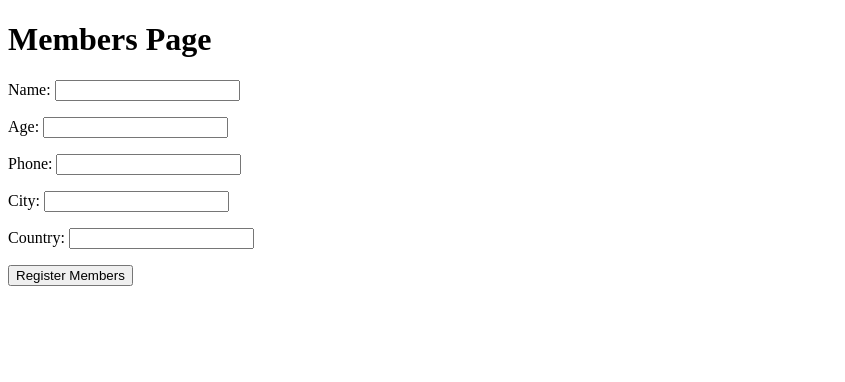
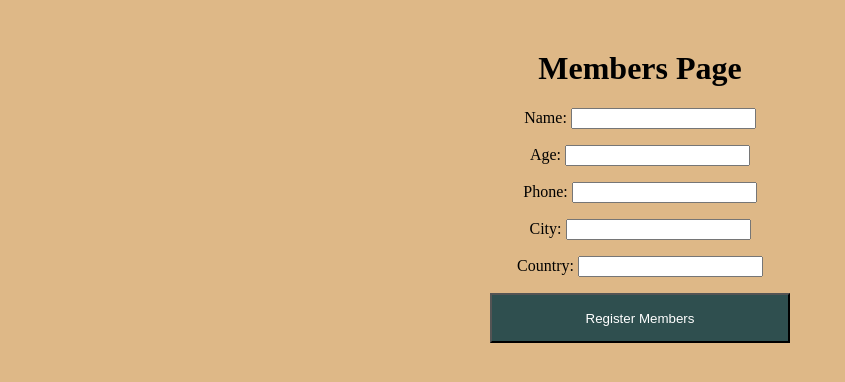
Before and after one commit to b3tt99/Django-files, a Django app: page /members/ in a window 1280 px wide. Shown: the top 382 px of the page, without its empty margins (0-845 px from the left). Run offline with Django 4.2, Linux system fonts and the light colour scheme.

Commit message:
added css to django

```diff
--- a/sbdjango/settings.py
+++ b/sbdjango/settings.py
@@ -118,6 +118,10 @@ USE_TZ = True
 
 STATIC_URL = 'static/'
 
+STATICFILES_DIRS = [
+    BASE_DIR / "static"
+]
+
 # Default primary key field type
 # https://docs.djangoproject.com/en/4.1/ref/settings/#default-auto-field
 
--- /dev/null
+++ b/static/css/style.css
@@ -0,0 +1,17 @@
+body{
+    background-color: burlywood;
+}
+
+.btn{
+    background-color: darkslategray;
+    color: white;
+    height: 50px;
+    width: 300px;
+
+}
+.div1{
+    text-align: center;
+    margin-top: 50px;
+
+
+}
--- a/templates/members.html
+++ b/templates/members.html
@@ -3,16 +3,18 @@
 <head>
     <meta charset="UTF-8">
     <title>Title</title>
+    {% load static %}
+       <link rel="stylesheet" href="{% static "css/style.css" %}">
 </head>
 <body>
-
+<div class="div1">
 <h1>Members Page</h1>
 
 <form action="" method="POST">
     {% csrf_token %}
     {{ member_form.as_p }}
 
-    <input type="submit" name="members" value="Register Members">
+    <input type="submit" name="members" value="Register Members" class="btn">
 
 </form>
 {% if submit_members == "Register Members" %}
@@ -25,6 +27,6 @@
 {% endif %}
 
 
-
+</div>
 </body>
 </html>
```
Also changed, not shown: static/images/ren.jpeg (added).
